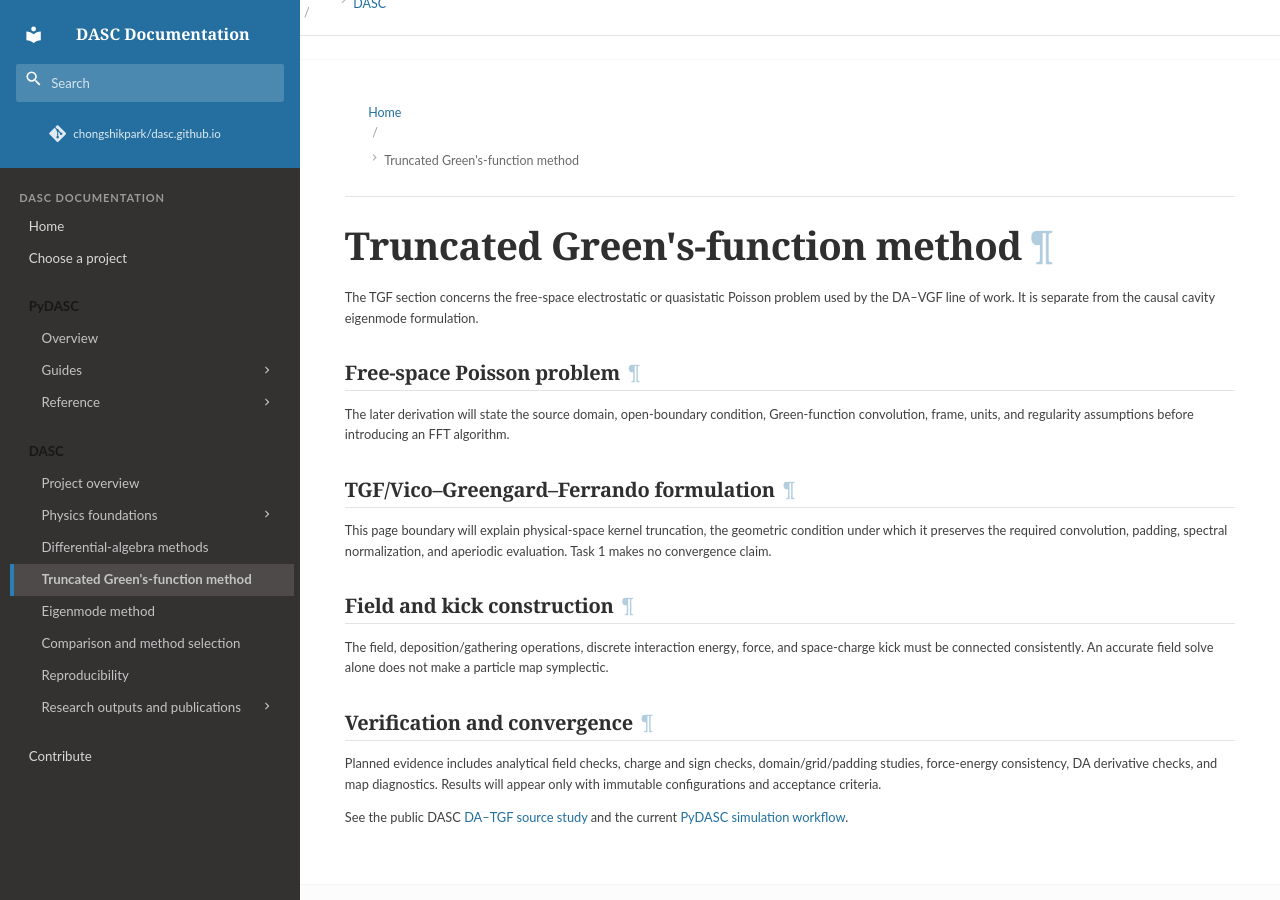
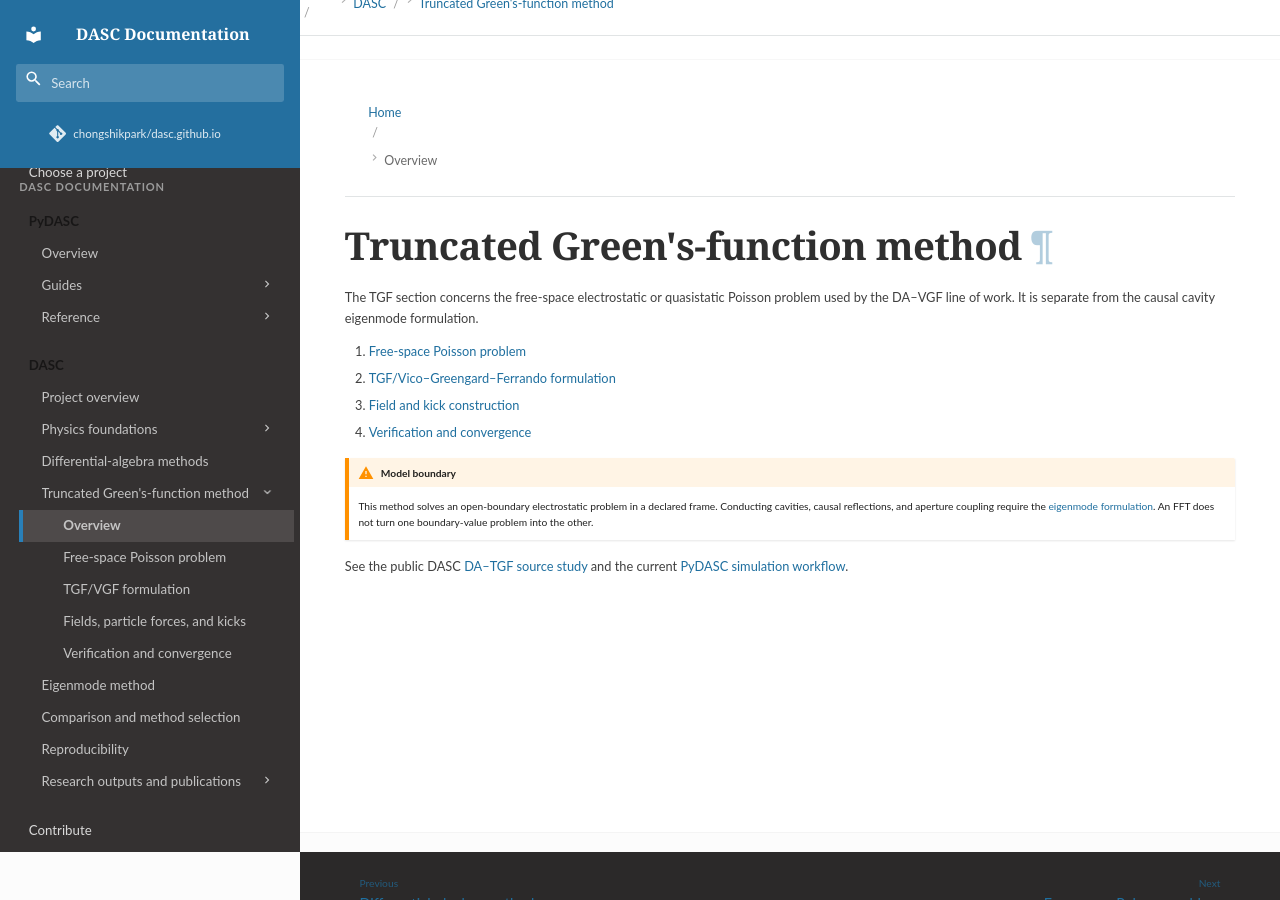
Before and after one commit to chongshikpark/dasc.github.io, an MkDocs documentation site: the page built from docs/dasc-tgf-method.md, in a window 1280 px wide and 900 px high. Built offline with MkDocs 1.6.1 and Material for MkDocs 9.7.7, drawn with Linux system fonts in a browser that asks for light colours; comment, search, counter and statistics services are not loaded; some of the changed text lies outside the part shown.

Commit message:
Task 3 — Add the TGF free-space space-charge derivation is complete
  Added:

  - docs/dasc-tgf-free-space-poisson.md
  - docs/dasc-tgf-formulation.md
  - docs/dasc-tgf-field-kick.md
  - docs/dasc-tgf-verification.md
  - docs/exec-plans/completed/015-dasc-physics-documentation-task-3.md

  The documentation carefully distinguishes spectral grid fields from energy-
  consistent particle forces and does not claim that FFT or DA usage alone
  makes the complete map symplectic.

```diff
--- a/docs/dasc-tgf-method.md
+++ b/docs/dasc-tgf-method.md
@@ -4,30 +4,16 @@ The TGF section concerns the free-space electrostatic or quasistatic Poisson
 problem used by the DA–VGF line of work. It is separate from the causal cavity
 eigenmode formulation.
 
-## Free-space Poisson problem
+1. [Free-space Poisson problem](dasc-tgf-free-space-poisson.md)
+2. [TGF/Vico–Greengard–Ferrando formulation](dasc-tgf-formulation.md)
+3. [Field and kick construction](dasc-tgf-field-kick.md)
+4. [Verification and convergence](dasc-tgf-verification.md)
 
-The later derivation will state the source domain, open-boundary condition,
-Green-function convolution, frame, units, and regularity assumptions before
-introducing an FFT algorithm.
-
-## TGF/Vico–Greengard–Ferrando formulation
-
-This page boundary will explain physical-space kernel truncation, the geometric
-condition under which it preserves the required convolution, padding, spectral
-normalization, and aperiodic evaluation. Task 1 makes no convergence claim.
-
-## Field and kick construction
-
-The field, deposition/gathering operations, discrete interaction energy, force,
-and space-charge kick must be connected consistently. An accurate field solve
-alone does not make a particle map symplectic.
-
-## Verification and convergence
-
-Planned evidence includes analytical field checks, charge and sign checks,
-domain/grid/padding studies, force-energy consistency, DA derivative checks,
-and map diagnostics. Results will appear only with immutable configurations and
-acceptance criteria.
+!!! warning "Model boundary"
+    This method solves an open-boundary electrostatic problem in a declared
+    frame. Conducting cavities, causal reflections, and aperture coupling require
+    the [eigenmode formulation](dasc-eigenmode-method.md). An FFT does not turn
+    one boundary-value problem into the other.
 
 See the public DASC
 [DA–TGF source study](https://github.com/chongshikpark/dasc/blob/94033eae4d8eac81f4c42c41f6cfba69e1cd2a25/docs/differentiable_symplectic_space_charge_study.tex)
--- a/mkdocs.yml
+++ b/mkdocs.yml
@@ -80,7 +80,12 @@ nav:
           - Potentials, fields, and particle dynamics: dasc-potentials-fields-dynamics.md
           - Approximations and validity limits: dasc-validity-limits.md
       - Differential-algebra methods: dasc-differential-algebra-methods.md
-      - Truncated Green's-function method: dasc-tgf-method.md
+      - Truncated Green's-function method:
+          - Overview: dasc-tgf-method.md
+          - Free-space Poisson problem: dasc-tgf-free-space-poisson.md
+          - TGF/VGF formulation: dasc-tgf-formulation.md
+          - Fields, particle forces, and kicks: dasc-tgf-field-kick.md
+          - Verification and convergence: dasc-tgf-verification.md
       - Eigenmode method: dasc-eigenmode-method.md
       - Comparison and method selection: dasc-method-selection.md
       - Reproducibility: dasc-reproducibility.md
```
Also changed, not shown: docs/dasc-tgf-field-kick.md (added, +76 -0 lines), docs/dasc-tgf-formulation.md (added, +64 -0 lines), docs/dasc-tgf-free-space-poisson.md (added, +46 -0 lines), docs/dasc-tgf-verification.md (added, +64 -0 lines), docs/exec-plans/completed/015-dasc-physics-documentation-task-3.md (added, +102 -0 lines), 1 other file.
